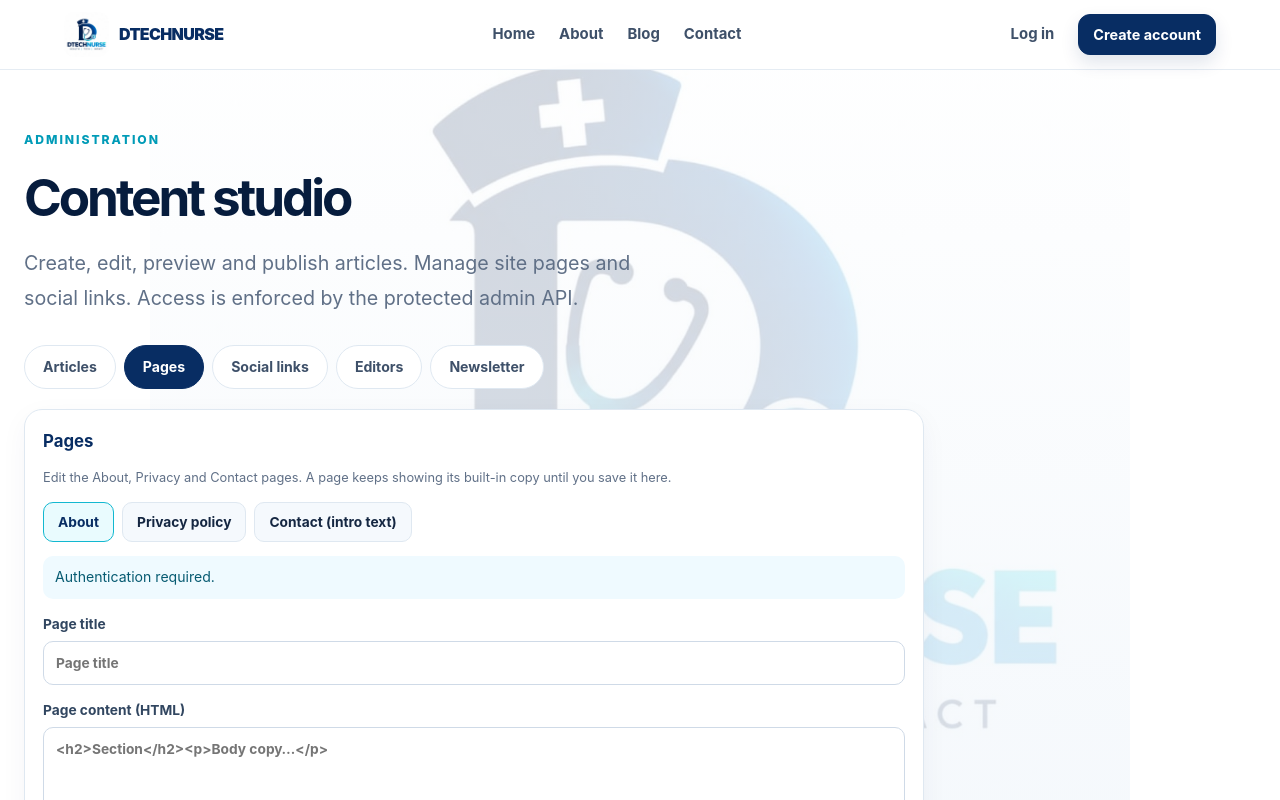
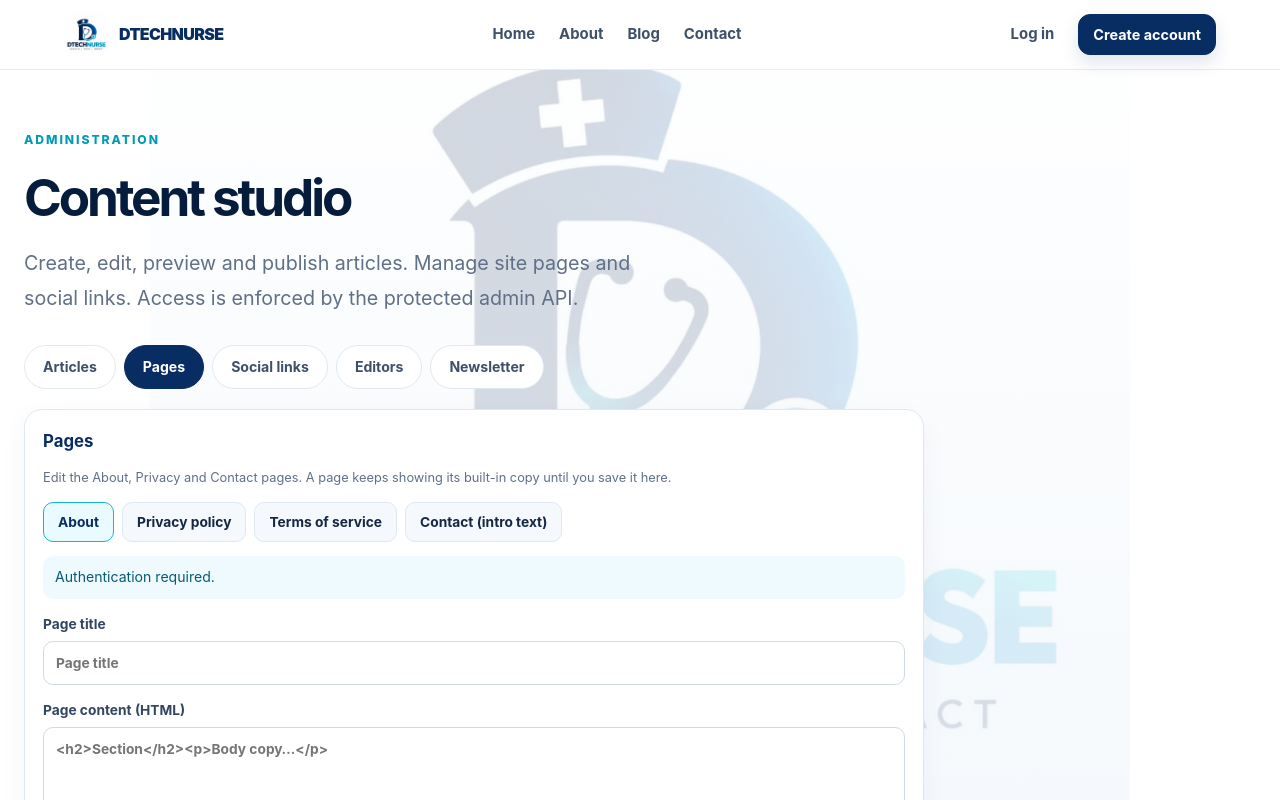
Before and after one commit to Tobiloba-bot54/dtechnurse, a Next.js app: page /admin in a window 1280 px wide. Both pictures are taken after a click on the tab "Pages". Shown: the top 800 px of the page. Built offline with nearby package versions, Linux system fonts and the light colour scheme; no server answers.

Commit message:
Update pages-editor.tsx

```diff
--- a/components/admin/pages-editor.tsx
+++ b/components/admin/pages-editor.tsx
@@ -7,6 +7,7 @@ type EditablePage = { id: string; slug: string; title: string; body_html: string
 const KNOWN_PAGES: Array<{ slug: string; label: string }> = [
   { slug: 'about', label: 'About' },
   { slug: 'privacy', label: 'Privacy policy' },
+  { slug: 'terms', label: 'Terms of service' },
   { slug: 'contact', label: 'Contact (intro text)' },
 ];
 
```
